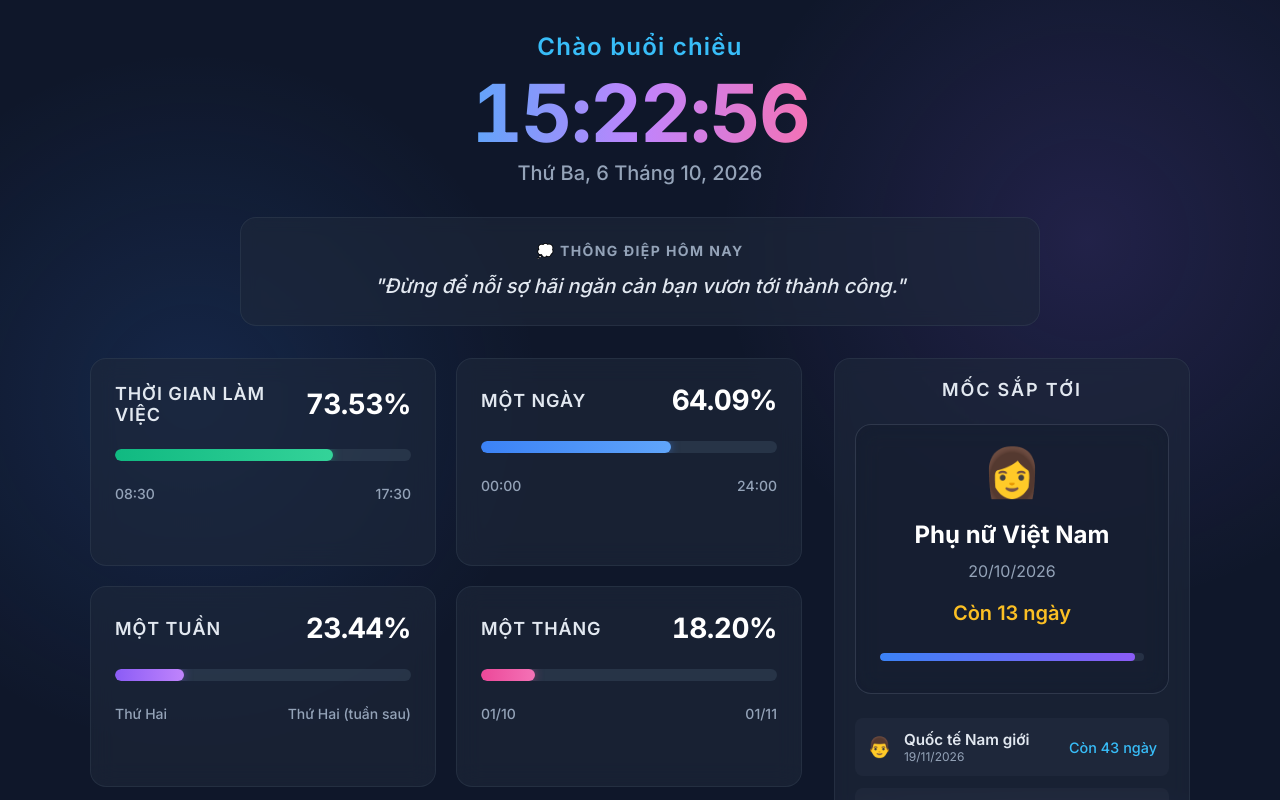
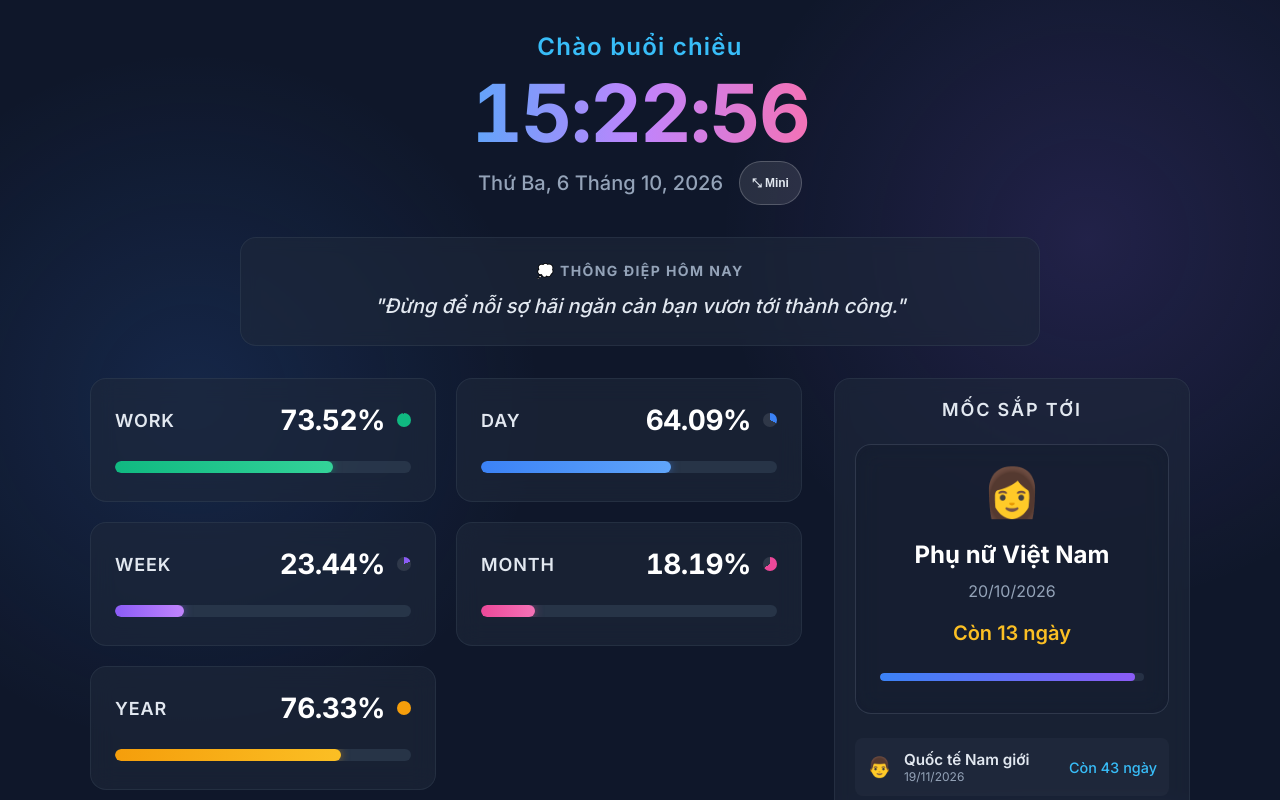
Before and after one commit to nguyentrieuvan1912/time-progress, a React (Vite) app: page / in a window 1280 px wide. Shown: the top 800 px of the page. Built offline with nearby package versions, Linux system fonts and the light colour scheme.

Commit message:
update v.2

```diff
--- a/src/App.css
+++ b/src/App.css
@@ -3,6 +3,11 @@
   flex-direction: column;
   gap: 2rem;
   width: 100%;
+  transition: all 0.3s ease;
+}
+
+.app-container.mini-mode {
+  gap: 1rem;
 }
 
 .header {
@@ -40,11 +45,44 @@
   white-space: nowrap;
 }
 
+.mini-mode .clock {
+  font-size: 2rem;
+  letter-spacing: -1px;
+}
+
 .date-info {
   font-size: clamp(1rem, 4vw, 1.25rem);
   color: #94a3b8;
   font-weight: 500;
   text-transform: capitalize;
+  display: flex;
+  align-items: center;
+  gap: 1rem;
+}
+
+.mode-toggle {
+  background: rgba(255, 255, 255, 0.1);
+  border: 1px solid rgba(255, 255, 255, 0.2);
+  color: #e2e8f0;
+  padding: 0.25rem 0.75rem;
+  border-radius: 999px;
+  font-size: 0.75rem;
+  font-weight: 600;
+  cursor: pointer;
+  transition: all 0.2s;
+  min-width: 44px;
+  min-height: 44px; /* Touch friendly */
+  display: inline-flex;
+  align-items: center;
+  justify-content: center;
+}
+
+.mini-mode .mode-toggle {
+  min-height: 32px;
+}
+
+.mode-toggle:hover {
+  background: rgba(255, 255, 255, 0.2);
 }
 
 .quote-section {
@@ -76,7 +114,6 @@
   word-wrap: break-word;
 }
 
-/* Mobile-first Layout */
 .dashboard-grid {
   display: flex;
   flex-direction: column;
@@ -84,11 +121,19 @@
   width: 100%;
 }
 
+.mini-mode .dashboard-grid {
+  gap: 0.5rem;
+}
+
 .time-cards {
   display: flex;
   flex-direction: column;
   gap: 1.25rem;
   width: 100%;
+}
+
+.mini-mode .time-cards {
+  gap: 0.5rem;
 }
 
 .side-panel {
@@ -107,13 +152,15 @@
 }
 
 @media (min-width: 1024px) {
-  .dashboard-grid {
+  .dashboard-grid:not(.mini-mode .dashboard-grid) {
     display: grid;
     grid-template-columns: 2fr 1fr;
+    align-items: start;
   }
 
-  .time-cards {
+  .time-cards:not(.mini-mode .time-cards) {
     display: grid;
     grid-template-columns: repeat(auto-fit, minmax(280px, 1fr));
+    align-content: start;
   }
 }
--- a/src/App.tsx
+++ b/src/App.tsx
@@ -14,6 +14,7 @@ import {
 
 function App() {
   const [now, setNow] = useState(new Date());
+  const [isMiniMode, setIsMiniMode] = useState(false);
 
   useEffect(() => {
     const interval = setInterval(() => {
@@ -54,70 +55,78 @@ function App() {
   const dailyQuote = getDailyQuote(now);
 
   return (
-    <div className="app-container">
+    <div className={`app-container ${isMiniMode ? 'mini-mode' : ''}`}>
       <header className="header">
-        <div className="greeting fade-in">{getGreeting(now)}</div>
+        {!isMiniMode && <div className="greeting fade-in">{getGreeting(now)}</div>}
         <div className="clock-container">
           <div className="clock">{formatTime(now)}</div>
         </div>
-        <div className="date-info">{formatDate(now)}</div>
+        <div className="date-info">
+          {!isMiniMode && formatDate(now)}
+          <button
+            className="mode-toggle"
+            onClick={() => setIsMiniMode(!isMiniMode)}
+            title="Toggle Mini Mode"
+          >
+            {isMiniMode ? '⤢ Normal' : '⤡ Mini'}
+          </button>
+        </div>
       </header>
 
+      {!isMiniMode && (
         <section className="quote-section fade-in">
           <h4 className="quote-title">💭 THÔNG ĐIỆP HÔM NAY</h4>
           <p className="quote-content">"{dailyQuote}"</p>
         </section>
+      )}
 
       <main className="dashboard-grid">
         <div className="time-cards">
         <TimeProgressCard
-          title="Thời gian làm việc"
+          title="WORK"
           percentage={workday.percentage}
-          startTime={workday.startTimeLabel}
-          endTime={workday.endTimeLabel}
           colorStart="#10b981"
           colorEnd="#34d399"
+          compact={isMiniMode}
         />
 
         <TimeProgressCard
-          title="Một ngày"
+          title="DAY"
           percentage={day.percentage}
-          startTime={day.startTimeLabel}
-          endTime={day.endTimeLabel}
           colorStart="#3b82f6"
           colorEnd="#60a5fa"
+          compact={isMiniMode}
         />
 
         <TimeProgressCard
-          title="Một tuần"
+          title="WEEK"
           percentage={week.percentage}
-          startTime={week.startTimeLabel}
-          endTime={week.endTimeLabel}
           colorStart="#8b5cf6"
           colorEnd="#c084fc"
+          compact={isMiniMode}
         />
 
         <TimeProgressCard
-          title="Một tháng"
+          title="MONTH"
           percentage={month.percentage}
-          startTime={month.startTimeLabel}
-          endTime={month.endTimeLabel}
           colorStart="#ec4899"
           colorEnd="#f472b6"
+          compact={isMiniMode}
         />
 
         <TimeProgressCard
-          title="Một năm"
+          title="YEAR"
           percentage={year.percentage}
-          startTime={year.startTimeLabel}
-          endTime={year.endTimeLabel}
           colorStart="#f59e0b"
           colorEnd="#fbbf24"
+          compact={isMiniMode}
         />
         </div>
+        {!isMiniMode && (
           <div className="side-panel">
             <MilestoneList milestones={upcomingMilestones} />
           </div>
+        )}
       </main>
     </div>
   );
--- a/src/components/TimeProgressCard.css
+++ b/src/components/TimeProgressCard.css
@@ -8,12 +8,22 @@
   gap: 1.25rem;
   backdrop-filter: blur(12px);
   -webkit-backdrop-filter: blur(12px);
-  transition: transform 0.25s ease, box-shadow 0.25s ease;
+  transition: all 0.3s ease;
 }
 
 .card:hover {
-  transform: translateY(-4px);
+  transform: translateY(-2px);
   box-shadow: 0 12px 30px -5px rgba(0, 0, 0, 0.4), 0 8px 10px -6px rgba(0, 0, 0, 0.1);
+}
+
+.card.compact {
+  padding: 0.75rem 1rem;
+  gap: 0.5rem;
+  border-radius: 0.75rem;
+}
+
+.card.compact:hover {
+  transform: translateY(-1px);
 }
 
 .card-header {
@@ -30,6 +40,16 @@
   color: #e2e8f0;
 }
 
+.card.compact .card-title {
+  font-size: 0.85rem;
+}
+
+.card-right {
+  display: flex;
+  align-items: center;
+  gap: 0.75rem;
+}
+
 .card-percentage {
   font-size: 1.75rem;
   font-weight: 700;
@@ -38,9 +58,30 @@
   letter-spacing: -0.5px;
 }
 
+.card.compact .card-percentage {
+  font-size: 1rem;
+}
+
+.micro-indicator {
+  width: 14px;
+  height: 14px;
+  border-radius: 50%;
+  background: conic-gradient(var(--indicator-color) 0%, var(--indicator-color) var(--micro), rgba(255, 255, 255, 0.1) var(--micro), rgba(255, 255, 255, 0.1) 100%);
+  flex-shrink: 0;
+}
+
+.card.compact .micro-indicator {
+  width: 12px;
+  height: 12px;
+}
+
 .progress-container {
   width: 100%;
   padding: 0.25rem 0;
+}
+
+.card.compact .progress-container {
+  padding: 0;
 }
 
 .progress-bar-bg {
@@ -51,16 +92,12 @@
   overflow: hidden;
 }
 
+.card.compact .progress-bar-bg {
+  height: 0.4rem;
+}
+
 .progress-bar-fill {
   height: 100%;
   border-radius: 9999px;
   transition: width 0.1s linear;
 }
-
-.card-footer {
-  display: flex;
-  justify-content: space-between;
-  font-size: 0.875rem;
-  color: #94a3b8;
-  font-weight: 500;
-}
--- a/src/components/TimeProgressCard.tsx
+++ b/src/components/TimeProgressCard.tsx
@@ -4,27 +4,37 @@ import './TimeProgressCard.css';
 interface TimeProgressCardProps {
   title: string;
   percentage: number;
-  startTime: string;
-  endTime: string;
   colorStart?: string;
   colorEnd?: string;
+  compact?: boolean;
 }
 
 export const TimeProgressCard: React.FC<TimeProgressCardProps> = ({
   title,
   percentage,
-  startTime,
-  endTime,
   colorStart = '#3b82f6',
-  colorEnd = '#8b5cf6'
+  colorEnd = '#8b5cf6',
+  compact = false
 }) => {
+  const wholeProgress = Math.floor(percentage * 100) / 100;
+  const remainder = percentage - wholeProgress;
+  const microProgress = Math.min(100, Math.max(0, (remainder / 0.01) * 100));
+
   return (
-    <div className="card">
+    <div className={`card ${compact ? 'compact' : ''}`}>
       <div className="card-header">
         <h3 className="card-title">{title}</h3>
-        <span className="card-percentage">{percentage.toFixed(2)}%</span>
+        <div className="card-right">
+          <span className="card-percentage">{wholeProgress.toFixed(2)}%</span>
+          <div
+            className="micro-indicator"
+            style={{
+              '--micro': `${microProgress}%`,
+              '--indicator-color': colorStart
+            } as React.CSSProperties}
+          />
+        </div>
       </div>
-
       <div className="progress-container">
         <div
           className="progress-bar-bg"
@@ -43,11 +53,6 @@ export const TimeProgressCard: React.FC<TimeProgressCardProps> = ({
           />
         </div>
       </div>
-
-      <div className="card-footer">
-        <span>{startTime}</span>
-        <span>{endTime}</span>
-      </div>
     </div>
   );
 };
--- a/src/index.css
+++ b/src/index.css
@@ -28,6 +28,11 @@ body {
     radial-gradient(circle at 85% 30%, rgba(139, 92, 246, 0.15), transparent 30%);
   background-attachment: fixed;
   overflow-x: hidden;
+  transition: padding 0.3s ease;
+}
+
+body:has(.mini-mode) {
+  padding: calc(1rem + env(safe-area-inset-top)) max(0.75rem, env(safe-area-inset-right)) calc(1rem + env(safe-area-inset-bottom)) max(0.75rem, env(safe-area-inset-left));
 }
 
 #root {
```
Lines whose indentation alone changed are shown as unchanged.
